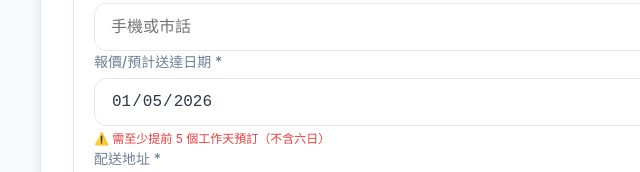
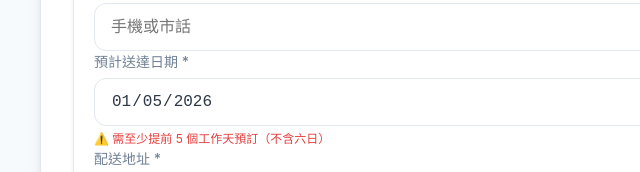
Before and after one commit to Muzentsao/muzentsao5.github.io, a plain HTML site: page index.html in a window 1280 px wide. Shown: the part 1505-1677 px from the top of the page, 0-640 px from the left. Drawn offline with Linux system fonts and the light colour scheme.

Commit message:
Update index.html

```diff
--- a/index.html
+++ b/index.html
@@ -415,7 +415,7 @@ tbody tr:hover { background-color: var(--primary-light); transition: var(--trans
       </div>
 
       <div class="form-group">
-        <label>報價/預計送達日期 <span class="required-mark">*</span></label>
+        <label>預計送達日期 <span class="required-mark">*</span></label>
         <input id="date" type="date">
         <small class="input-hint">⚠️ 需至少提前 5 個工作天預訂（不含六日）</small>
       </div>
```
